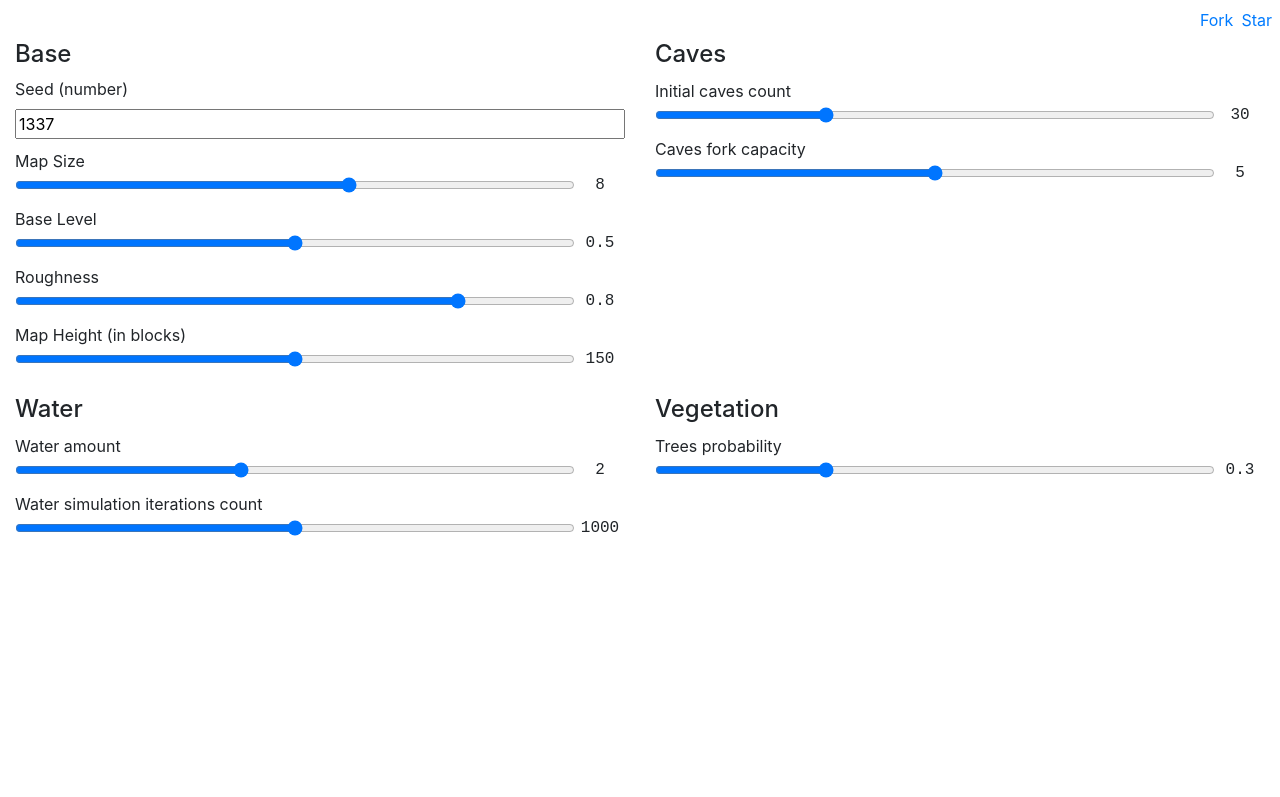
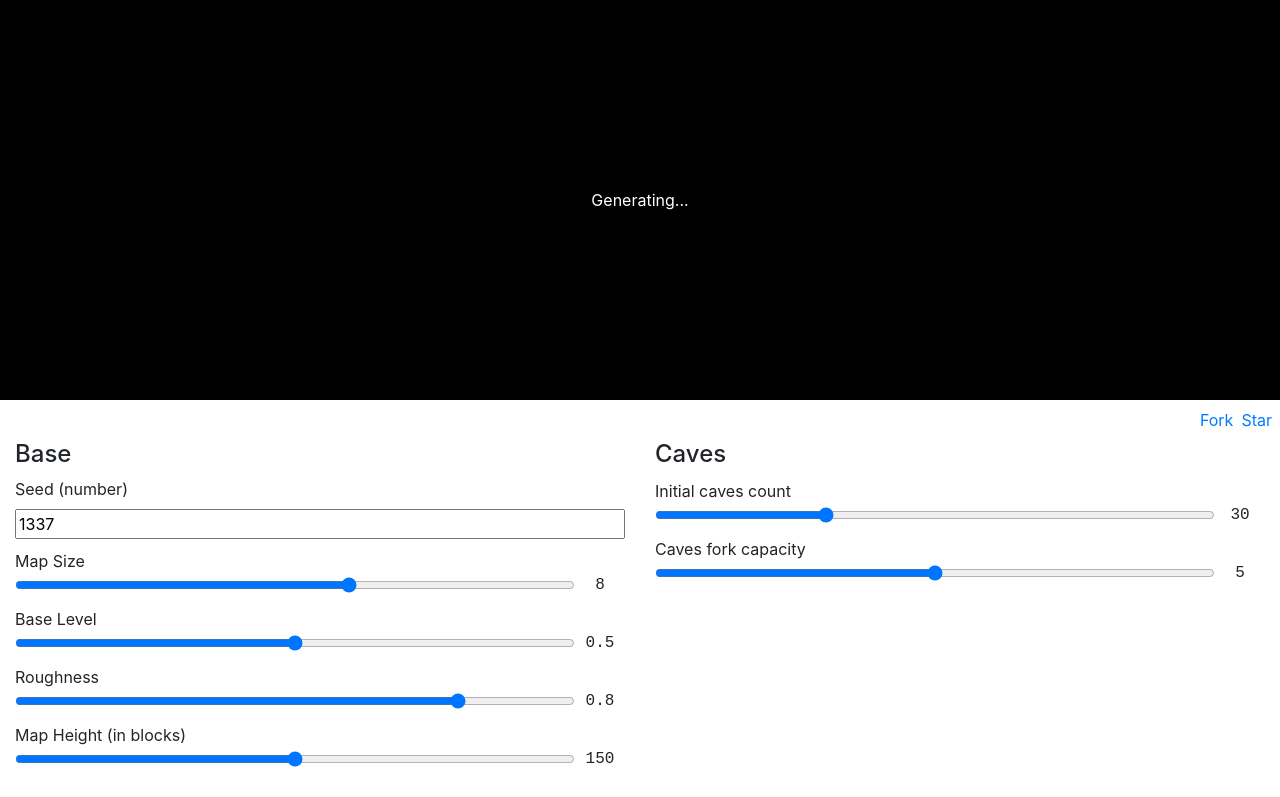
Before and after one commit to rgehan/2d-world-generator, a React (Vite) app: page / in a window 1280 px wide. Shown: the top 797 px of the page. Built offline with nearby package versions, Linux system fonts and the light colour scheme.

Commit message:
Add loader

```diff
--- a/package.json
+++ b/package.json
@@ -10,6 +10,7 @@
     "start": "serve -l 80 dist/"
   },
   "devDependencies": {
+    "@types/classnames": "^2.2.6",
     "@types/lodash": "^4.14.117",
     "@types/react": "^16.4.17",
     "@types/react-dom": "^16.0.9",
@@ -22,6 +23,7 @@
     "typescript": "^3.1.3"
   },
   "dependencies": {
+    "classnames": "^2.2.6",
     "lodash": "^4.17.11",
     "react": "^16.5.2",
     "react-dom": "^16.5.2",
--- a/src/components/App.scss
+++ b/src/components/App.scss
@@ -2,6 +2,22 @@
   &__CanvasContainer {
     display: flex;
     justify-content: center;
+    align-items: center;
     background: black;
+    min-height: 400px;
+
+    &--Loading::after {
+      content: 'Generating...';
+      color: white;
+    }
+  }
+
+  &__Loader {
+    display: flex;
+    justify-content: center;
+    align-items: center;
+    background: black;
+    color: white;
+    height: 400px;
   }
 }
--- a/src/components/App.tsx
+++ b/src/components/App.tsx
@@ -1,15 +1,23 @@
 import React from 'react';
-import { set, debounce } from 'lodash';
+import { isEqual, chain, debounce } from 'lodash';
+import cx from 'classnames';
 
 import { Slider } from './Slider';
 import { Input } from './Input';
 import { generate, GenerationConfiguration } from '../generation';
-import { renderMap } from '../render';
+import { renderMap, removeCanvas } from '../render';
 
 import './App.scss';
 
+interface AppState {
+  loading: boolean;
+  config: GenerationConfiguration;
+}
+
 export class App extends React.Component {
-  state: GenerationConfiguration = {
+  state: AppState = {
+    loading: true,
+    config: {
       map: {
         seed: 1337,
         size: 8,
@@ -28,6 +36,7 @@ export class App extends React.Component {
       trees: {
         probability: 0.3,
       },
+    },
   };
 
   container: HTMLDivElement;
@@ -42,29 +51,45 @@ export class App extends React.Component {
     window.removeEventListener('resize', this.generateAndRenderMap);
   }
 
-  componentDidUpdate() {
+  componentDidUpdate(_: any, prevState: AppState) {
     // Re-render the map whenever the parameters change
+    if (!isEqual(this.state.config, prevState.config)) {
       this.generateAndRenderMap();
+    }
   }
 
   generateAndRenderMap = debounce(() => {
-    const config = this.state;
-    const { map, backgroundMap } = generate(config);
+    this.setState({ loading: true });
+    removeCanvas();
+
+    setTimeout(() => {
+      const { map, backgroundMap } = generate(this.state.config);
       renderMap(map, backgroundMap, this.container);
+
+      this.setState({ loading: false });
+    }, 0);
   }, 500);
 
   handleChange = (name: string, value: number) => {
-    const newState = set(this.state, name, value);
-    this.setState(newState);
+    const newConfig = chain(this.state.config)
+      .cloneDeep()
+      .set(name, value)
+      .value();
+
+    this.setState({ config: newConfig });
   };
 
   render() {
-    const { map, caves, water, trees } = this.state;
+    const { config, loading } = this.state;
+    const { map, caves, water, trees } = config;
 
     return (
       <div className="App container-fluid">
         <div
-          className="App__CanvasContainer row"
+          className={cx(
+            'row App__CanvasContainer',
+            loading && 'App__CanvasContainer--Loading'
+          )}
           ref={node => (this.container = node)}
         />
         <div className="row p-2 flex-row justify-content-end">
--- a/src/render.ts
+++ b/src/render.ts
@@ -72,3 +72,10 @@ export function renderMap(
     }
   }
 }
+
+export function removeCanvas() {
+  const canvas = document.querySelector('canvas');
+  if (canvas) {
+    canvas.remove();
+  }
+}
```
Also changed, not shown: 1 other file (tests, documents, lock files or other folders). Lines whose indentation alone changed are shown as unchanged.
